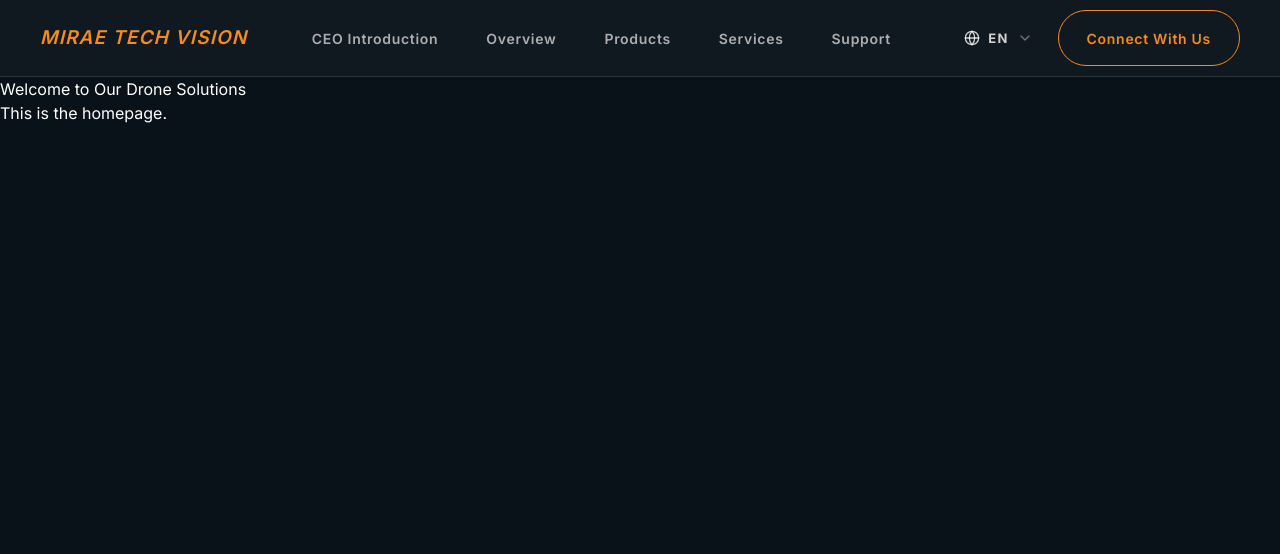
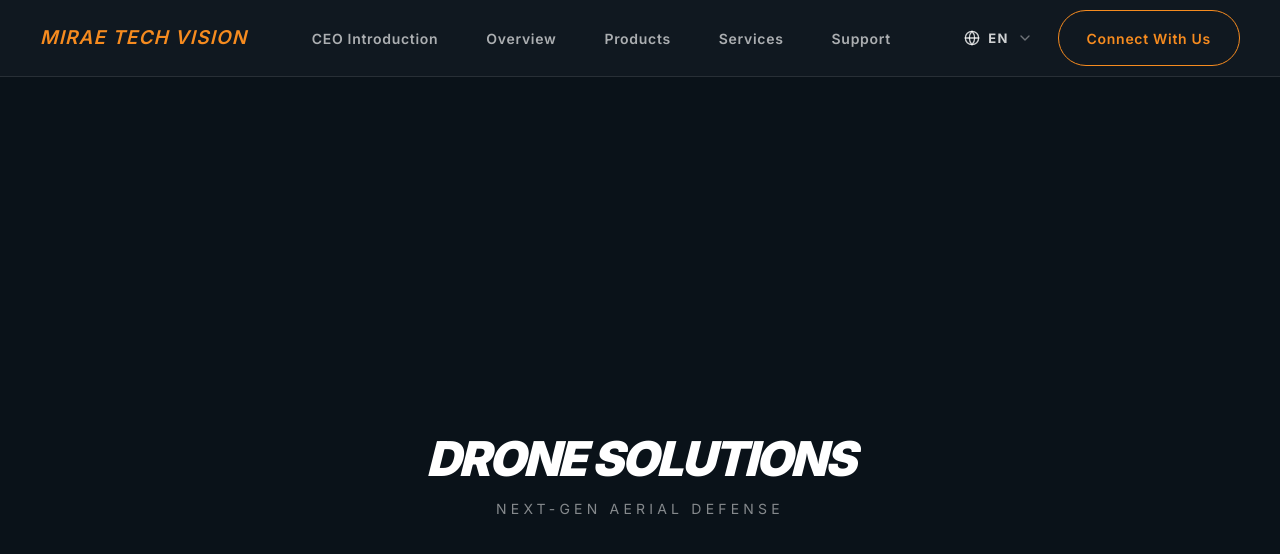
Before and after one commit to faisalimroz/miratech-vision, a Next.js app: page /en/products in a window 1280 px wide. Shown: the top 554 px of the page. Built offline with nearby package versions, Linux system fonts and the light colour scheme.

Commit message:
build done

```diff
--- a/app/[locale]/[...rest]/page.tsx
+++ /dev/null
@@ -1,6 +0,0 @@
-// app/[locale]/[...rest]/page.tsx
-import { notFound } from "next/navigation";
-
-export default function CatchAllPage() {
-  notFound();
-}
--- a/app/[locale]/not-found.tsx
+++ b/app/[locale]/not-found.tsx
@@ -6,33 +6,33 @@ import Link from 'next/link';
 
 export default function NotFound() {
   const params = useParams();
-  const locale = params?.locale || 'en';
+  const locale = params?.locale as string || 'en';
   const t = useTranslations('NotFound');
 
   return (
-    <div className="flex flex-col items-center justify-center min-h-screen bg-[#0a1219] text-white">
-      <div className="relative mb-12 animate-pulse">
-        <h1 className="text-[10rem] md:text-[15rem] font-black text-white/5 leading-none">
+    <div className="flex flex-col items-center justify-center min-h-screen bg-[#0a1219] text-white px-6">
+      <div className="relative mb-12">
+        <h1 className="text-[120px] md:text-[180px] font-black text-white/5 leading-none select-none">
           404
         </h1>
         <div className="absolute inset-0 flex items-center justify-center">
-          <h2 className="text-2xl md:text-4xl font-bold uppercase tracking-widest text-[#f68b1f]">
+          <h2 className="text-3xl md:text-5xl font-bold uppercase tracking-[0.1em] text-[#f68b1f]">
             {t('title')}
           </h2>
         </div>
       </div>
 
-      <p className="text-slate-400 text-center max-w-md px-6 mb-12 text-lg font-light">
+      <p className="text-slate-400 text-center max-w-md mb-12 text-lg leading-relaxed">
         {t('message')}
       </p>
 
-
       <Link
         href={`/${locale}`}
-        className="group relative px-12 py-4 bg-white text-black font-black uppercase tracking-[0.2em] transition-all hover:bg-[#f68b1f] hover:text-white"
+        className="group relative px-10 py-4 bg-white text-black font-black uppercase tracking-[0.15em]
+                   transition-all duration-300 hover:bg-[#f68b1f] hover:text-white rounded-xl overflow-hidden"
       >
         <span className="relative z-10">{t('button')}</span>
-        <div className="absolute inset-0 bg-[#f68b1f] scale-x-0 group-hover:scale-x-100 transition-transform origin-left" />
+        <div className="absolute inset-0 bg-[#f68b1f] scale-x-0 group-hover:scale-x-100 transition-transform origin-left duration-300" />
       </Link>
     </div>
   );
--- a/app/[locale]/page.tsx
+++ b/app/[locale]/page.tsx
@@ -1,4 +1,4 @@
-import { getTranslations } from 'next-intl/server';
+import { getTranslations, setRequestLocale } from 'next-intl/server';
 import HeroVideo from '../component/video';
 import CounterSection from '../component/shared/counter-section';
 import CEOSection from '../component/CeoSection';
@@ -8,16 +8,27 @@ import ServicesBanner from '../component/services';
 import SoftwareSection from '../component/products/product-hero';
 import CustomerCenter from '../component/customerCenter';
 
-export const dynamic = "force-dynamic";
+// 1. Define the locales you support
+const locales = ['en', 'ko'];
+
+// 2. REQUIRED FOR STATIC EXPORT: Tell Next.js to build /en and /ko
+export function generateStaticParams() {
+  return locales.map((locale) => ({ locale }));
+}
 
 export default async function HomePage(props: {
   params: Promise<{ locale: string }>
 }) {
   const { locale } = await props.params;
+
+  // 3. REQUIRED FOR NEXT-INTL STATIC RENDERING
+  setRequestLocale(locale);
+
   const t = await getTranslations({
     locale,
     namespace: 'Index'
   });
+
   const sections = [
     { id: "hero", component: <HeroVideo locale={locale} /> },
     { id: "stats", component: <CounterSection locale={locale} /> },
@@ -28,6 +39,7 @@ export default async function HomePage(props: {
     { id: "contact-us", component: <CustomerCenter /> },
     { id: "services", component: <ServicesBanner  /> },
   ]
+
   return (
     <main className="flex flex-col items-center bg-[#0a1219] min-h-[calc(100vh-80px)] w-full">
       {sections.map((section) => (
--- a/app/[locale]/products/page.tsx
+++ b/app/[locale]/products/page.tsx
@@ -1,23 +1,35 @@
 // app/[locale]/page.tsx
-
 import { setRequestLocale } from 'next-intl/server';
 
-export function generateStaticParams() {
+// 1. THIS IS THE MISSING PIECE
+// It tells Next.js to create /en and /ko folders at build time.
+export async function generateStaticParams() {
   return [
     { locale: 'en' },
     { locale: 'ko' }
   ];
 }
 
-export default async function IndexPage({ params }: { params: Promise<{ locale: string }> }) {
+export default async function IndexPage({
+  params
+}: {
+  params: Promise<{ locale: string }>
+}) {
   const { locale } = await params;
 
-  setRequestLocale(locale);   // Important for next-intl + static export
+  // 2. REQUIRED for next-intl static rendering
+  setRequestLocale(locale);
 
   return (
-    <div className="min-h-screen bg-[#0a1219] text-white">
-      <h1>Welcome to Our Drone Solutions</h1>
-      <p>This is the homepage.</p>
-    </div>
+    <main className="min-h-screen bg-[#0a1219] text-white flex items-center justify-center">
+      <div className="text-center">
+        <h1 className="text-5xl font-black italic uppercase tracking-tighter mb-4">
+          {locale === 'ko' ? '드론 솔루션' : 'Drone Solutions'}
+        </h1>
+        <p className="text-white/50 font-mono text-sm uppercase tracking-[0.3em]">
+          {locale === 'ko' ? '차세대 공중 방어 체계' : 'Next-Gen Aerial Defense'}
+        </p>
+      </div>
+    </main>
   );
 }
--- a/app/layout.tsx
+++ b/app/layout.tsx
@@ -1,9 +1,6 @@
+// app/layout.tsx
 import "./globals.css";
 
 export default function RootLayout({ children }: { children: React.ReactNode }) {
-  return (
-    <html lang="en">
-      <body>{children}</body>
-    </html>
-  );
+  return children;
 }
--- a/messages/en.json
+++ b/messages/en.json
@@ -64,8 +64,6 @@
   "Auth": {
     "login": "Login"
   },
-
-
 "Products": {
   "header": "Our Drone Solutions",
     "description": "Explore our comprehensive range of cutting-edge anti-drone products, designed to provide robust defense against evolving aerial threats. ",
@@ -143,8 +141,7 @@
         }
       ]
     }
-    }
-  ,
+    },
   "NotFound": {
     "title": "404 - Page Not Found",
     "message": "The product or page you are looking for does not exist.",
--- a/messages/ko.json
+++ b/messages/ko.json
@@ -64,52 +64,55 @@
   "Auth": {
     "login": "로그인"
   },
-
-
 "Products": {
   "header": "우리의 드론 솔루션",
   "description": "최첨단 안티드론 제품의 종합적인 라인업을 살펴보세요. 진화하는 공중 위협으로부터 강력한 방어를 제공하도록 설계되었습니다.",
   "detection-identification-equipment": {
     "title": "탐지 및 식별 장비",
     "main_title": "다계층 감시 에코시스템",
-      "components": {
-        "sdr-scanner": {
+    "component_list": [
+      {
+        "id": "sdr-scanner",
         "title": "SDR 기반 탐지 장비",
-          "spec1_label": "주파수 대역", "spec1_val": "400MHz - 6GHz",
-          "spec2_label": "업데이트", "spec2_val": "연간 2회 라이브러리"
+        "image": "/product/six.png",
+        "label1": "주파수 대역", "val1": "400MHz - 6GHz",
+        "label2": "업데이트", "val2": "연간 2회 라이브러리"
       },
-        "surveillance-radar": {
+      {
+        "id": "surveillance-radar",
         "title": "360° 정밀 레이더",
-          "spec1_label": "탐지거리", "spec1_val": "3.5km (추적 6km)",
-          "spec2_label": "민감도", "spec2_val": "RCS 0.01m²"
+        "image": "/product/seven.png",
+        "label1": "탐지거리", "val1": "3.5km (추적 6km)",
+        "label2": "민감도", "val2": "RCS 0.01m²"
       },
-        "eoir-camera": {
+      {
+        "id": "eoir-camera",
         "title": "EO/IR 광학 카메라",
-          "spec1_label": "식별거리", "spec1_val": "2km",
-          "spec2_label": "AI 알고리즘", "spec2_val": "딥러닝 비행체 식별"
+        "image": "/product/eight.png",
+        "label1": "식별거리", "val1": "2km",
+        "label2": "AI 알고리즘", "val2": "딥러닝 비행체 식별"
       }
-      }
+    ]
   },
   "neutralization-equipment": {
     "title": "무력화 시스템",
     "main_title": "능동 방어 및 대응 체계",
-      "components": {
-        "gnss-spoofer": {
+    "component_list": [
+      {
+        "id": "gnss-spoofer",
         "title": "위성신호 스푸핑",
-          "spec1_label": "출력", "spec1_val": "200mW (GNSS L1)",
-          "spec2_label": "보호반경", "spec2_val": "1,000m 이상"
+        "image": "/product/nine.png",
+        "label1": "출력", "val1": "200mW (GNSS L1)",
+        "label2": "보호반경", "val2": "1,000m 이상"
       },
-        "rf-jammer": {
+      {
+        "id": "rf-jammer",
         "title": "광대역 재머",
-          "spec1_label": "차단거리", "spec1_val": "2km",
-          "spec2_label": "방사출력", "spec2_val": "최대 300W"
-        },
-        "multi-band-system": {
-          "title": "항재밍 방어 체계",
-          "spec1_label": "주파수", "spec1_val": "433Mhz / 2.4 / 5.8Ghz",
-          "spec2_label": "추적방어", "spec2_val": "24시간 다수 침입 방어"
+        "image": "/product/ten.png",
+        "label1": "차단거리", "val1": "2km",
+        "label2": "방사출력", "val2": "최대 300W"
       }
-      }
+    ]
   },
   "spoofing-equipment": {
     "title": "스푸핑 장비",
@@ -139,7 +142,6 @@
     ]
   }
 }
-
 ,
   "NotFound": {
     "title": "404 - 페이지를 찾을 수 없습니다",
--- a/next.config.ts
+++ b/next.config.ts
@@ -3,10 +3,10 @@ import createNextIntlPlugin from 'next-intl/plugin';
 
 const withNextIntl = createNextIntlPlugin('./i18n.ts');
 
-const nextConfig: NextConfig = { // Explicitly type the config
-
+const nextConfig: NextConfig = {
+output: 'export',
   images: {
-    unoptimized: true, // Usually required for static exports
+    unoptimized: true,
   },
 };
 
```
Also changed, not shown: app/[locale]/products/[slug]/page.tsx (+10 -35 lines), 1 other file (tests, documents, lock files or other folders). Lines whose indentation alone changed are shown as unchanged.
